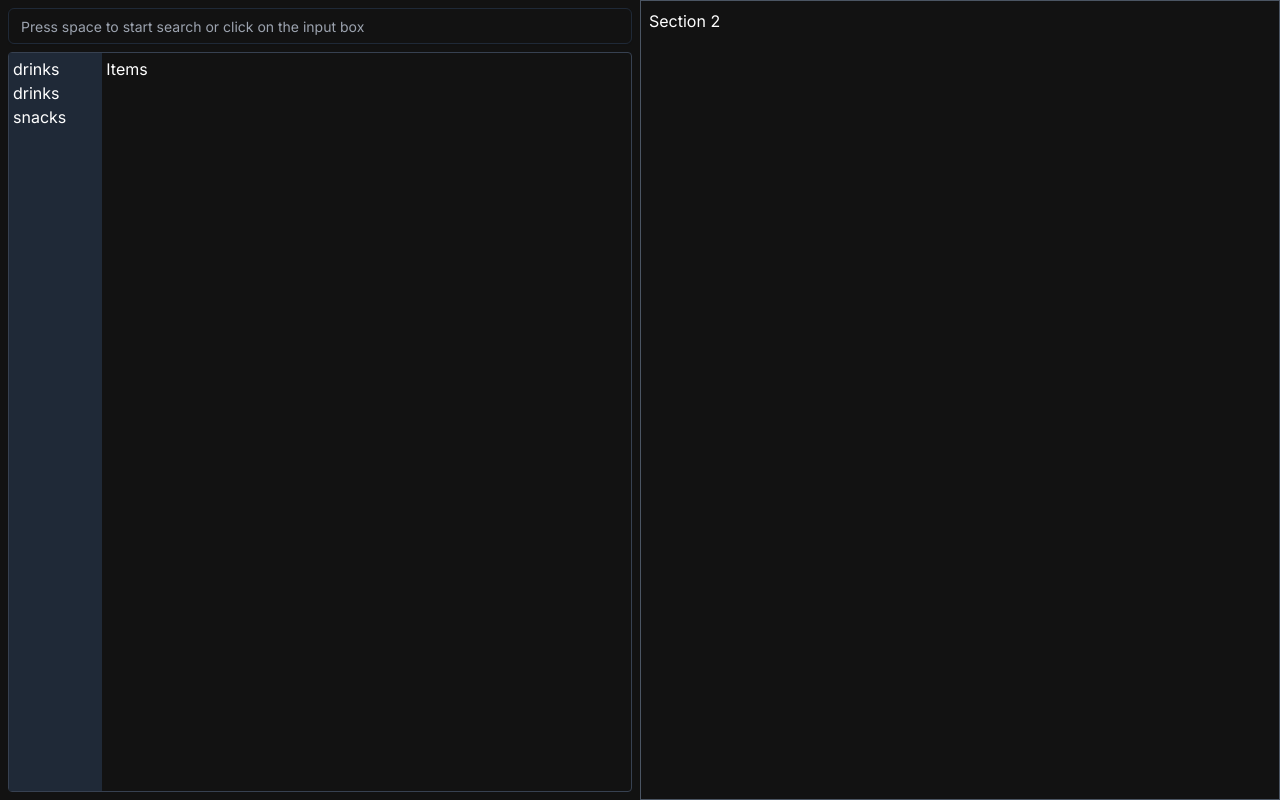
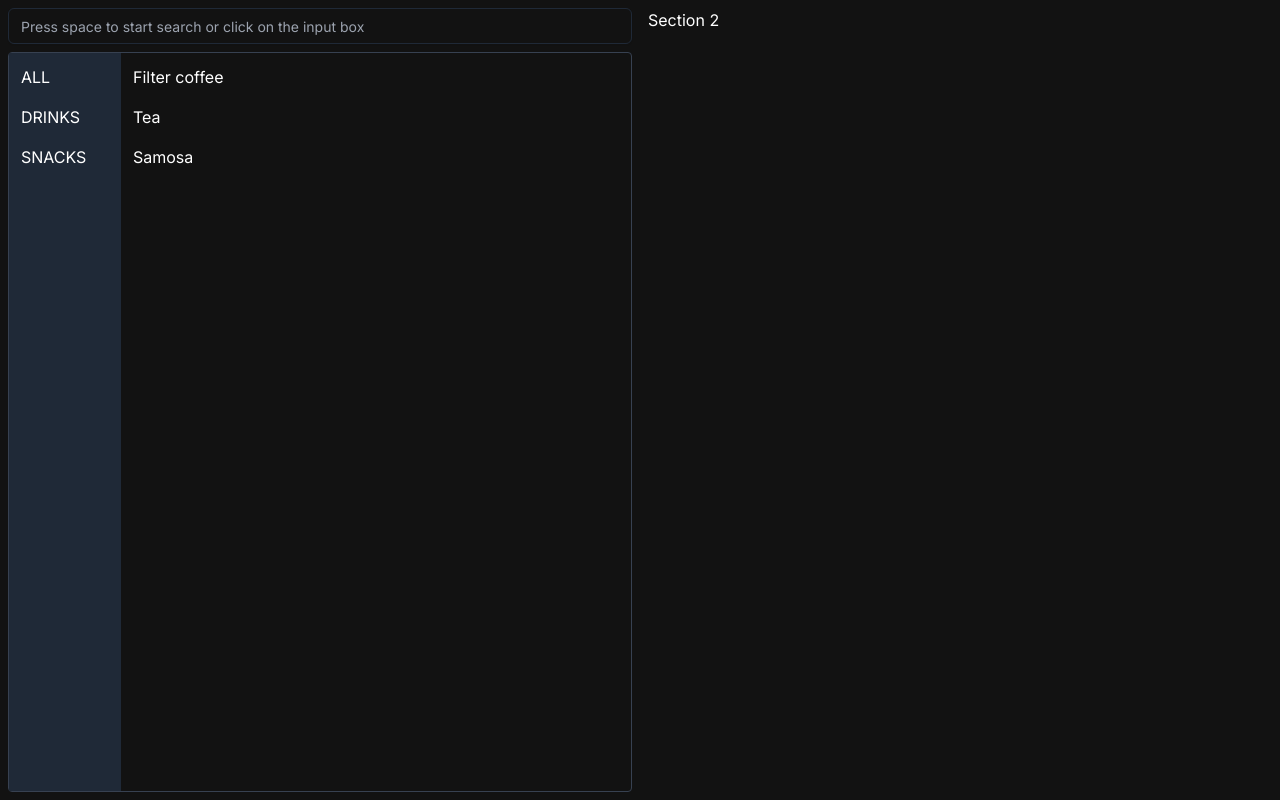
Before and after one commit to iammurali/billy, a Next.js app: page / in a window 1280 px wide. Built offline with nearby package versions, Linux system fonts and the light colour scheme.

Commit message:
add stylings

```diff
--- a/src/app/page.tsx
+++ b/src/app/page.tsx
@@ -8,40 +8,52 @@ const data = [
   { id: 3, name: 'Samosa', category: "snacks" },
 ];
 
+const categories = [
+  { id: 1, category: "All" },
+  { id: 2, category: "drinks" },
+  { id: 3, category: "snacks" },
+];
+
 export default function Home() {
   const [filteredData, setFilteredData] = useState([])
 
-  const searchItem = (searchText: string ) => {
+  const [selectedCategory, setSelectedCategory] = useState()
+
+  const searchItem = (searchText: string) => {
     console.log('Search text', searchText)
   }
 
   return (
     <main className="flex h-screen">
-      <div className="h-full w-1/2">
+      <div className="h-full w-1/2 min-w-96">
         <div className="flex flex-col h-full p-2">
           <div className="">
             <Input
-            type="search"
-            placeholder="Press space to start search or click on the input box"
-            onChange={(e)=> searchItem(e.target.value)}
+              type="search"
+              placeholder="Press space to start search or click on the input box"
+              onChange={(e) => searchItem(e.target.value)}
             />
           </div>
-          <div className="border border-gray-700 mt-2 flex flex-row flex-1 rounded-sm">
-            <div className="w-[15%] bg-gray-800 p-1">
-              {data.map((item)=> (
-                <div key={item.id}>
-                  {item.category}
+          <div className="border border-gray-700 mt-2 flex flex-row flex-1 rounded-sm ">
+            <div className="w-[15%] min-w-28 bg-gray-800 p-1">
+              {categories.map((item) => (
+                <div onClick={()=> {console.log('Selected category is: '+ item.category)}} className="hover:bg-gray-500 rounded-sm p-2" key={item.id}>
+                  {item.category.toLocaleUpperCase()}
                 </div>
               ))}
             </div>
-            <div className="w-[85%] p-1">
-              Items
+            <div className="min-w-96 w-[85%] p-1">
+            {data.map((item) => (
+                <div className="p-2" key={item.id}>
+                  {item.name}
+                </div>
+              ))}
             </div>
           </div>
         </div>
       </div>
-      <div className="bg-green h-full w-1/2">
-        <div className="border border-gray-600 h-full p-2">
+      <div className="bg-green h-full w-1/2 min-w-96">
+        <div className=" h-full p-2">
           Section 2
         </div>
       </div>
```
